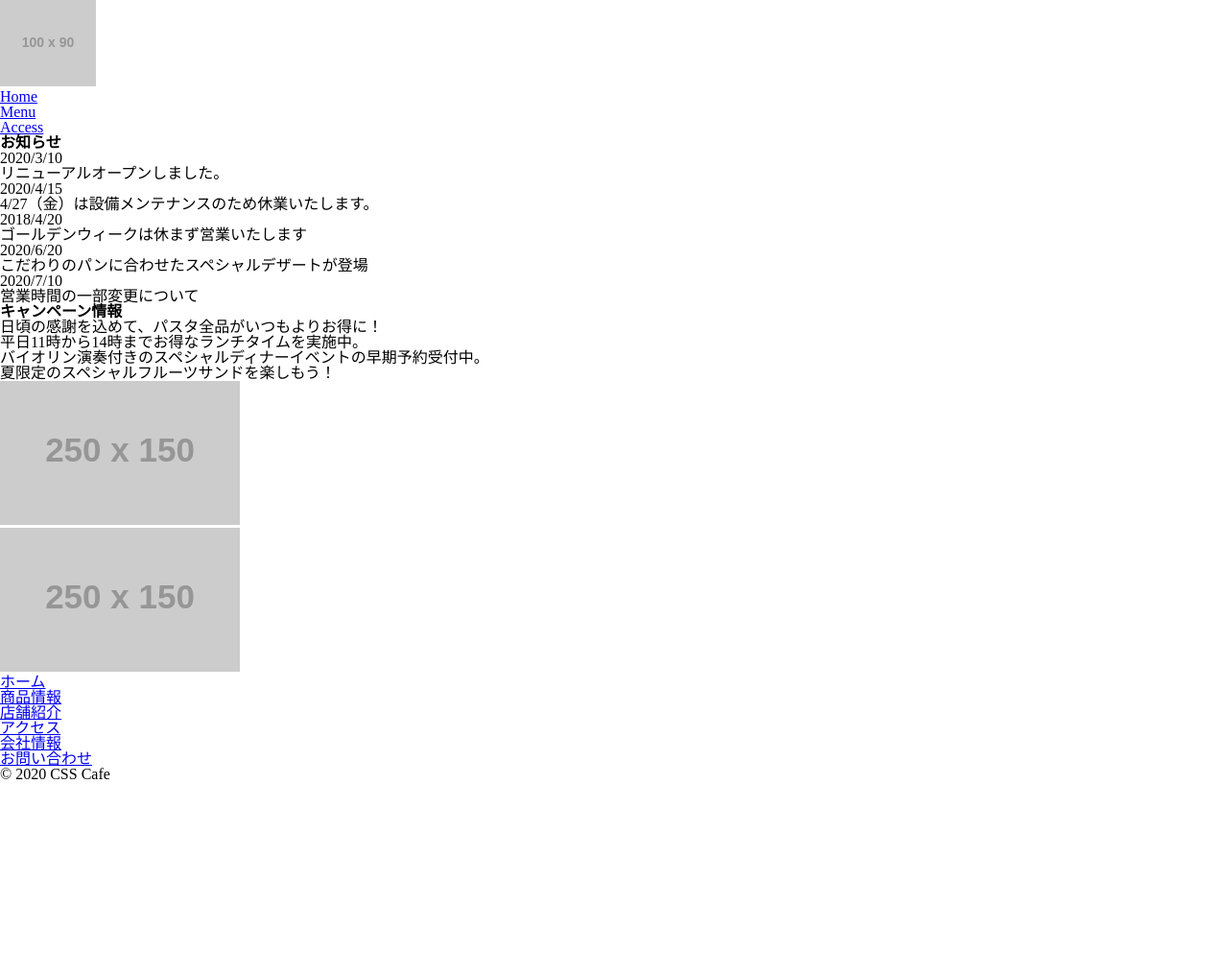
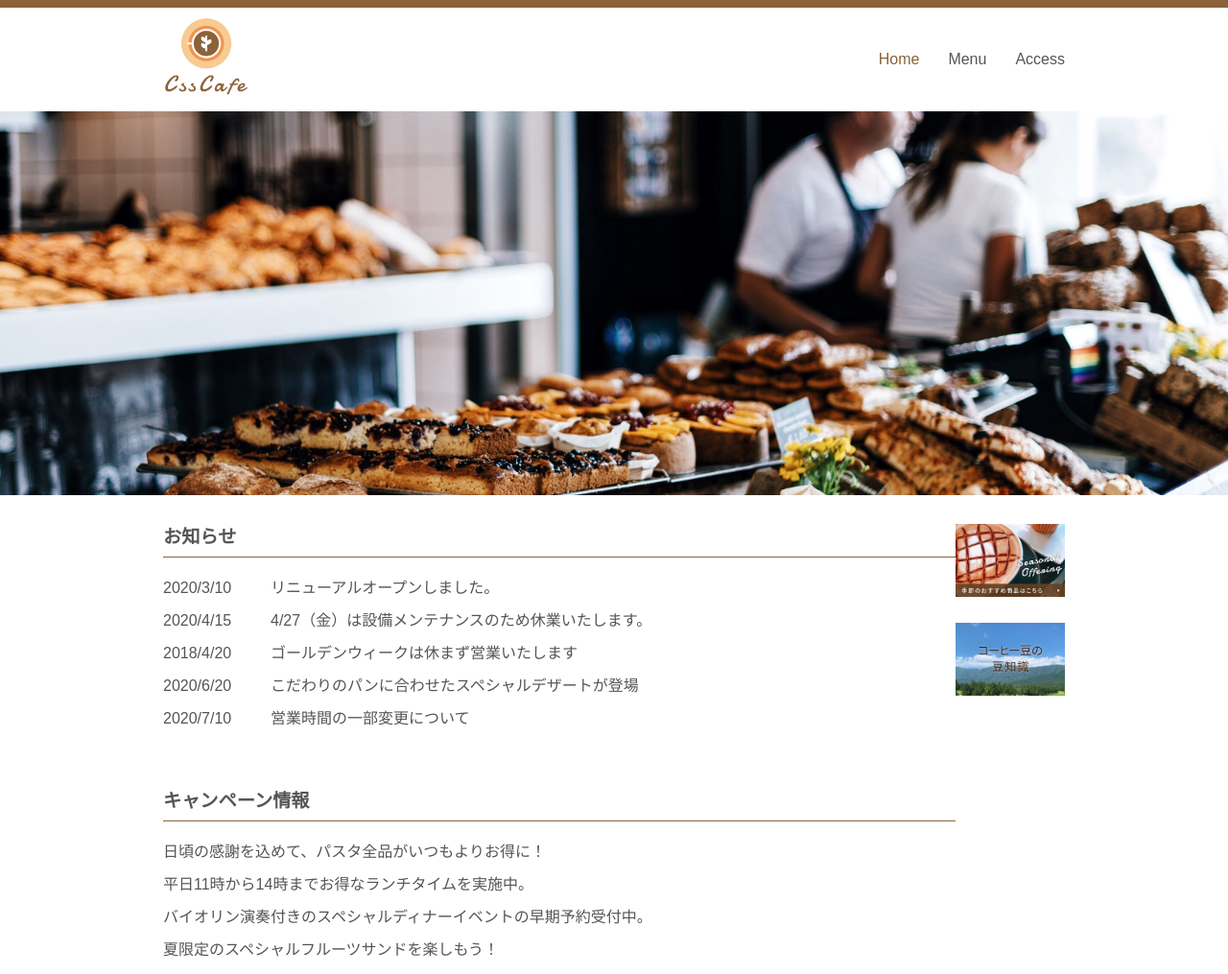
Before and after one commit to tayboy217/CSS-CAFE, a plain HTML site: page index.html in a window 1280 px wide. Shown: the top 1015 px of the page at 96% size. Before the commit the page ends 815 px from the top, so only its background shows below. Drawn offline with Linux system fonts and the light colour scheme; placeholder pictures from the web are drawn by us.

Commit message:
[Finish]CSS-CAFE

```diff
--- a/css/base.css
+++ b/css/base.css
@@ -0,0 +1,178 @@
+@charset "utf-8";
+
+/* common */
+html {
+  font-size: 100%;
+}
+
+body {
+  font-family: "Hiragino Kaku Gothic proN","メイリオ", sans-serif;
+  color: #555;
+  line-height: 1.5;
+}
+
+img {
+  width: 100%;
+}
+
+.wrapper {
+  max-width: 940px;
+  margin: 0 auto;
+  padding: 0 10px;
+}
+
+/* header  */
+header {
+  border-top: 8px solid #8c6239;
+}
+
+.header_logo {
+  width: 90px;
+}
+
+.header_content {
+  display: flex;
+  align-items: center;
+  justify-content: space-between;
+  margin: 10px auto;
+}
+
+header nav ul {
+  display: flex;
+}
+
+header nav ul li {
+  margin-left: 30px;
+}
+
+header nav ul a {
+  text-decoration: none;
+  color: #555;
+}
+
+header nav ul li a:hover,
+header nav ul li a:active,
+header nav ul li.current a {
+  color: #8c6239;
+}
+#main_image {
+  width: 100%;
+  height: 50vh;
+  background-image: url(../images/cafe.jpg);
+  background-repeat: no-repeat;
+  background-position: center;
+  background-size: cover;
+}
+
+/* contens */
+
+.contents {
+  display: flex;
+  justify-content: space-between;
+  margin-top: 30px;
+}
+
+#main_contents {
+  width: 65%;
+}
+
+#sidebar {
+  width: 31%;
+}
+
+#home h2 {
+  margin-bottom: 20px;
+  padding-bottom: 5px;
+  border-bottom: 1px solid #8c6239;
+  font-size: 1.2rem;
+}
+
+#info dl {
+  display: flex;
+  flex-wrap: wrap;
+  margin-bottom: 50px;
+}
+
+#info dt {
+  width: 7em;
+}
+
+#info dd {
+  width: calc(100% - 7em);
+}
+
+#info dt,
+#info dd {
+  margin-bottom: 10px;
+}
+
+#campaign ul li {
+  margin-bottom: 10px;
+  list-style-type: none;
+  /* 丸黒を消す記述 */
+}
+
+#sidebar ul li {
+  margin-bottom: 20px;
+  list-style-type: none;
+}
+
+/* footer */
+
+footer {
+  margin-top: 100px;
+  padding: 30px;
+  text-align: center;
+  color: #fff;
+  background-color: #a67c52;
+}
+
+footer ul {
+  margin-bottom: 20px;
+  font-size: 0.9em;
+}
+
+footer ul li {
+  display: inline-block;
+  /* 文字列を横並び */
+  margin: 5px;
+}
+
+footer ul li a {
+  color: #fff;
+}
+
+footer ul li a:link {
+  text-decoration: none;
+}
+
+footer ul li a:hover,
+footer ul li a:active {
+  opacity: .7;
+}
+
+small {
+  font-size: 0.7rem;
+}
+
+/* responsive */
+
+@media(max-width: 600px) {
+  html {
+    font-size: 87.5%;
+  }
+
+  .header_logo {
+    width: 60px;
+  }
+
+  .contents {
+    flex-direction: column;
+    margin-top: 10px;
+  }
+
+  #main_content,
+  #sidebar {
+    width: 100%;
+  }
+}
--- a/index.html
+++ b/index.html
@@ -2,6 +2,8 @@
 <html lang="ja">
 <head>
   <meta charset="UTF-8">
+  <meta name="viewport" content="width=device-width, initial-scale=1">
+  <meta name="description" content="CSS Cafeの公式ウェブサイトです。商品情報、店舗紹介、アクセス、会社情報など">
   <title>CSS CaFe</title>
   <link rel="stylesheet" href="css/html5reset-1.6.1.css">
   <link rel="stylesheet" href="css/base.css">
@@ -10,7 +12,7 @@
   <!-- header begin -->
   <header id="top">
     <div class="header_content wrapper">
-      <h1><img class="header_logo" src="https://via.placeholder.com/100x90" alt="CSS Cafe"></h1>
+      <h1><img class="header_logo" src="images/logo.png" alt="CSS Cafe"></h1>
       <nav>
         <ul>
         <li class="current"><a href="index.html">Home</a></li>
@@ -57,12 +59,12 @@
         <ul>
           <li>
             <a href="#">
-              <img src="https://via.placeholder.com/250x150" alt="季節のおすすめ商品はこちら">
+              <img src="images/banner01.png" alt="季節のおすすめ商品はこちら">
             </a>
           </li>
           <li>
             <a href="#">
-              <img src="https://via.placeholder.com/250x150" alt="コーヒー豆の豆知識">
+              <img src="images/banner02.png" alt="コーヒー豆の豆知識">
             </a>
           </li>
         </ul>
@@ -80,7 +82,7 @@
     <li><a href="#">会社情報</a></li>
     <li><a href="#">お問い合わせ</a></li>
   </ul>
-<small>&copy; 2020 CSS Cafe</small>
+<small>&copy; 2022 CSS Cafe</small>
 </footer>
 <!-- footer end -->
 
```
Also changed, not shown: images/banner01.png (added), images/banner02.png (added), images/cafe.jpg (added), images/logo.png (added), 2 other files. Lines whose indentation alone changed are shown as unchanged.
